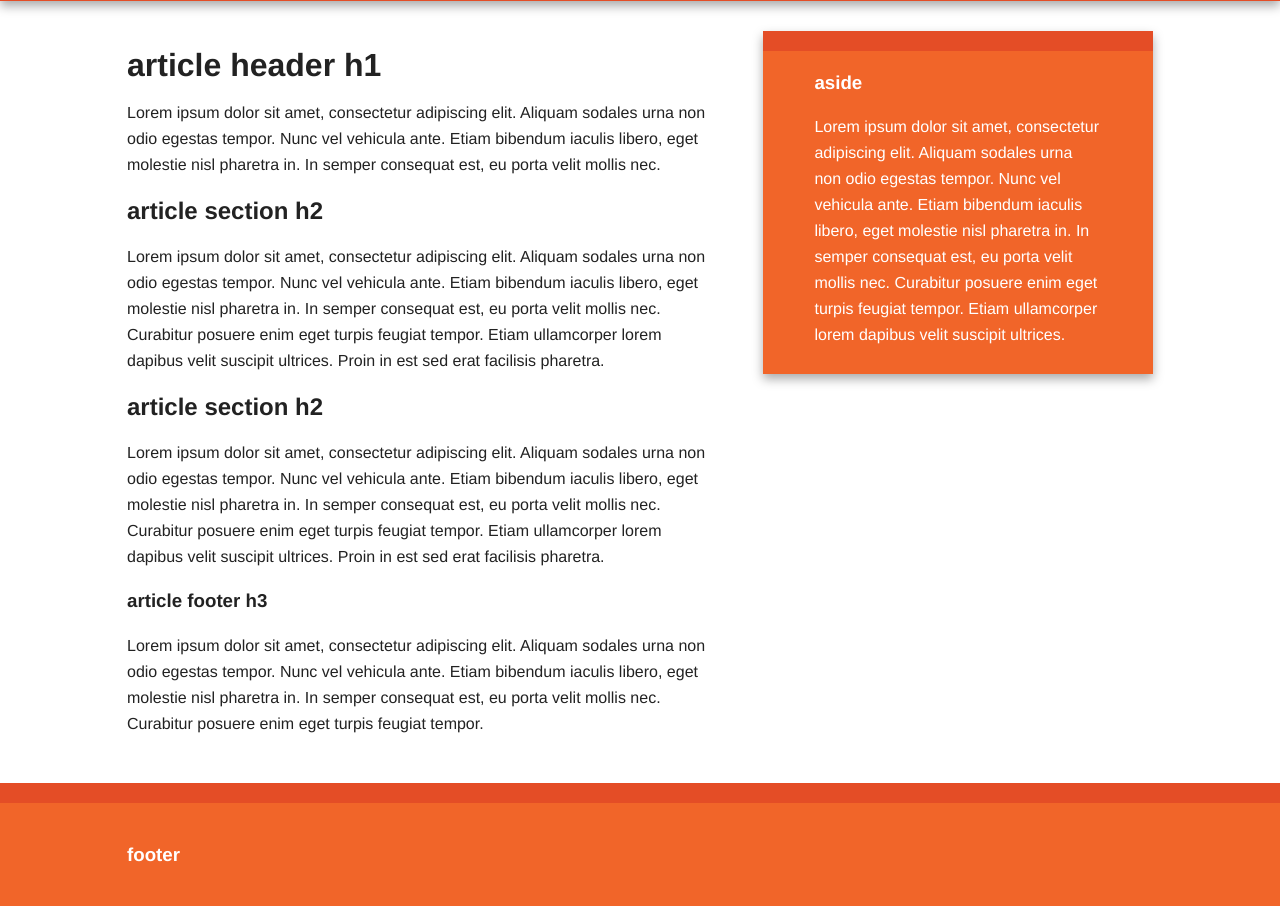
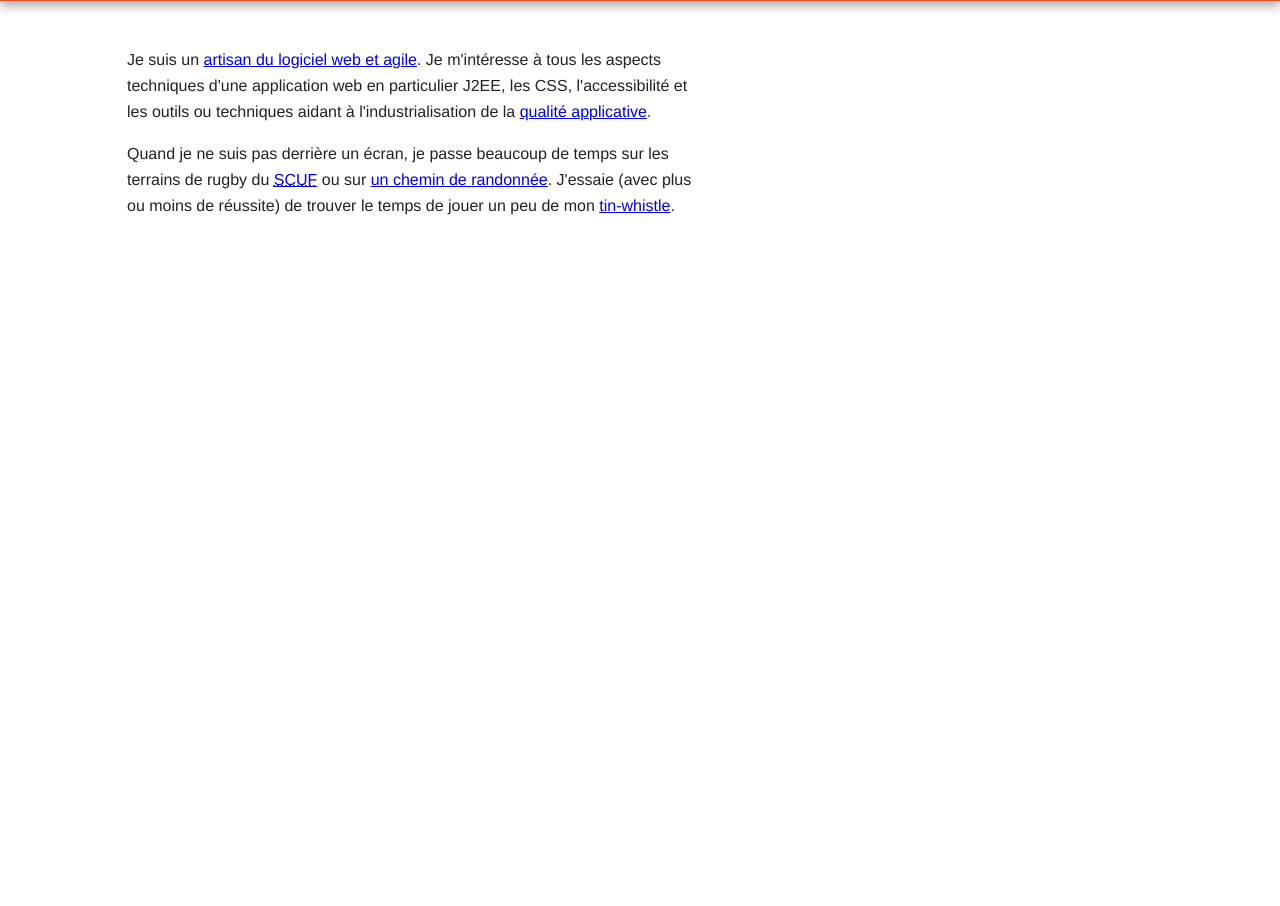
Before and after one commit to pgueguin/net.gueguin.pierre, a PHP site: the page made by index.php in a window 1280 px wide. Shown: the part 95-1001 px from the top of the page. After the commit the page ends 310 px from the top, so only its background shows below. Run offline with PHP 8.4, Linux system fonts and the light colour scheme; some libraries are stand-ins or nearby versions.

Commit message:
texte descriptif

```diff
--- a/index.php
+++ b/index.php
@@ -37,48 +37,27 @@
             <div class="main wrapper clearfix">
 
                 <article>
-                    <header>
-                        <h1>article header h1</h1>
-                        <p>Lorem ipsum dolor sit amet, consectetur adipiscing elit. Aliquam sodales urna non odio egestas tempor. Nunc vel vehicula ante. Etiam bibendum iaculis libero, eget molestie nisl pharetra in. In semper consequat est, eu porta velit mollis nec.</p>
-                    </header>
-                    <section>
-                        <h2>article section h2</h2>
-                        <p>Lorem ipsum dolor sit amet, consectetur adipiscing elit. Aliquam sodales urna non odio egestas tempor. Nunc vel vehicula ante. Etiam bibendum iaculis libero, eget molestie nisl pharetra in. In semper consequat est, eu porta velit mollis nec. Curabitur posuere enim eget turpis feugiat tempor. Etiam ullamcorper lorem dapibus velit suscipit ultrices. Proin in est sed erat facilisis pharetra.</p>
-                    </section>
-                    <section>
-                        <h2>article section h2</h2>
-                        <p>Lorem ipsum dolor sit amet, consectetur adipiscing elit. Aliquam sodales urna non odio egestas tempor. Nunc vel vehicula ante. Etiam bibendum iaculis libero, eget molestie nisl pharetra in. In semper consequat est, eu porta velit mollis nec. Curabitur posuere enim eget turpis feugiat tempor. Etiam ullamcorper lorem dapibus velit suscipit ultrices. Proin in est sed erat facilisis pharetra.</p>
-                    </section>
-                    <footer>
-                        <h3>article footer h3</h3>
-                        <p>Lorem ipsum dolor sit amet, consectetur adipiscing elit. Aliquam sodales urna non odio egestas tempor. Nunc vel vehicula ante. Etiam bibendum iaculis libero, eget molestie nisl pharetra in. In semper consequat est, eu porta velit mollis nec. Curabitur posuere enim eget turpis feugiat tempor.</p>
-                    </footer>
+                  <p>
+                    Je suis un <a href="http://www.linkedin.com/in/lcottereau/fr" title="CV en ligne de Laurent Cottereau">artisan du logiciel web et agile</a>.
+                    Je m'intéresse à tous les aspects techniques d'une application web en particulier J2EE, les CSS, l'accessibilité et
+                    les outils ou techniques aidant à l'industrialisation de la
+                    <a href="http://manifesto.softwarecraftsmanship.org/#/fr-fr" title="Manifeste pour l'artisanat du logiciel">qualité applicative</a>.
+                  </p>
+
+                  <p>
+                    Quand je ne suis pas derrière un écran, je passe beaucoup de temps sur les terrains de rugby du
+                    <a href="http://scufrugby.over-blog.com/"><acronym title="Sporting Club Universitaire de France">SCUF</acronym></a> ou sur
+                    <a hreflang="en" href="http://www.shareyouradventure.com/user/profile/lcottereau">un chemin de randonnée</a>. J'essaie (avec plus ou moins de réussite)
+                    de trouver le temps de jouer un peu de mon <a href="http://www.association-irlandaise.org/">tin-whistle</a>.
+                  </p>
                 </article>
-
-                <aside>
-                    <h3>aside</h3>
-                    <p>Lorem ipsum dolor sit amet, consectetur adipiscing elit. Aliquam sodales urna non odio egestas tempor. Nunc vel vehicula ante. Etiam bibendum iaculis libero, eget molestie nisl pharetra in. In semper consequat est, eu porta velit mollis nec. Curabitur posuere enim eget turpis feugiat tempor. Etiam ullamcorper lorem dapibus velit suscipit ultrices.</p>
-                </aside>
 
             </div> <!-- #main -->
         </div> <!-- #main-container -->
-
-        <div class="footer-container">
-            <footer class="wrapper">
-                <h3>footer</h3>
-            </footer>
-        </div>
 
         <script src="//ajax.googleapis.com/ajax/libs/jquery/1.9.1/jquery.min.js"></script>
         <script>window.jQuery || document.write('<script src="js/vendor/jquery-1.9.1.min.js"><\/script>')</script>
 
         <script src="js/main.js"></script>
-
-        <script>
-            var _gaq=[['_setAccount','UA-XXXXX-X'],['_trackPageview']];
-            (function(d,t){var g=d.createElement(t),s=d.getElementsByTagName(t)[0];
-            g.src=('https:'==location.protocol?'//ssl':'//www')+'.google-analytics.com/ga.js';
-            s.parentNode.insertBefore(g,s)}(document,'script'));
-        </script>
     </body>
 </html>
```
